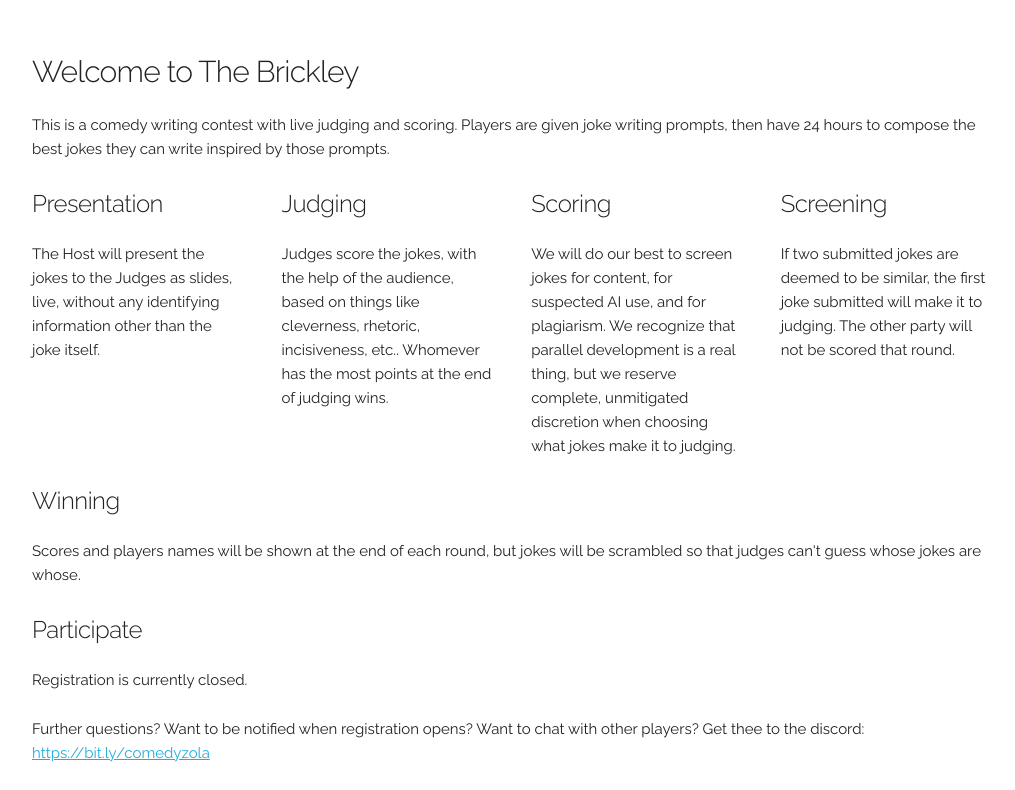
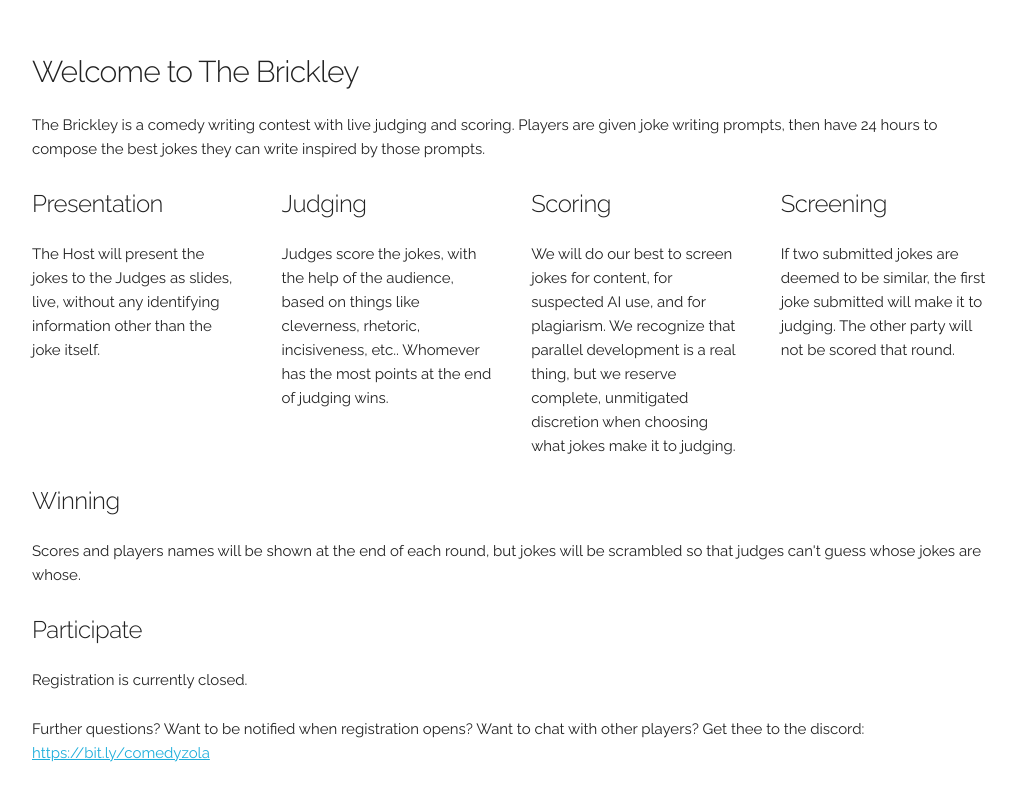
Before and after one commit to jimhodgson/brickley, a plain HTML site: page index.html in a window 1280 px wide. Shown: the part 188-978 px from the top of the page, without its empty margins (128-1143 px from the left). Drawn offline with Linux system fonts and the light colour scheme.

Commit message:
Text update

```diff
--- a/index.html
+++ b/index.html
@@ -36,7 +36,7 @@
       <div class="one-full column" style="margin-top: 25%">
         <h4>Welcome to The Brickley</h4>
         <p>
-        This is a comedy writing contest with live judging and scoring. Players are given joke writing prompts, then have 24 hours to compose the best jokes they can write inspired by those prompts.
+        The Brickley is a comedy writing contest with live judging and scoring. Players are given joke writing prompts, then have 24 hours to compose the best jokes they can write inspired by those prompts.
         </p>
       </div>
     </div>
```
